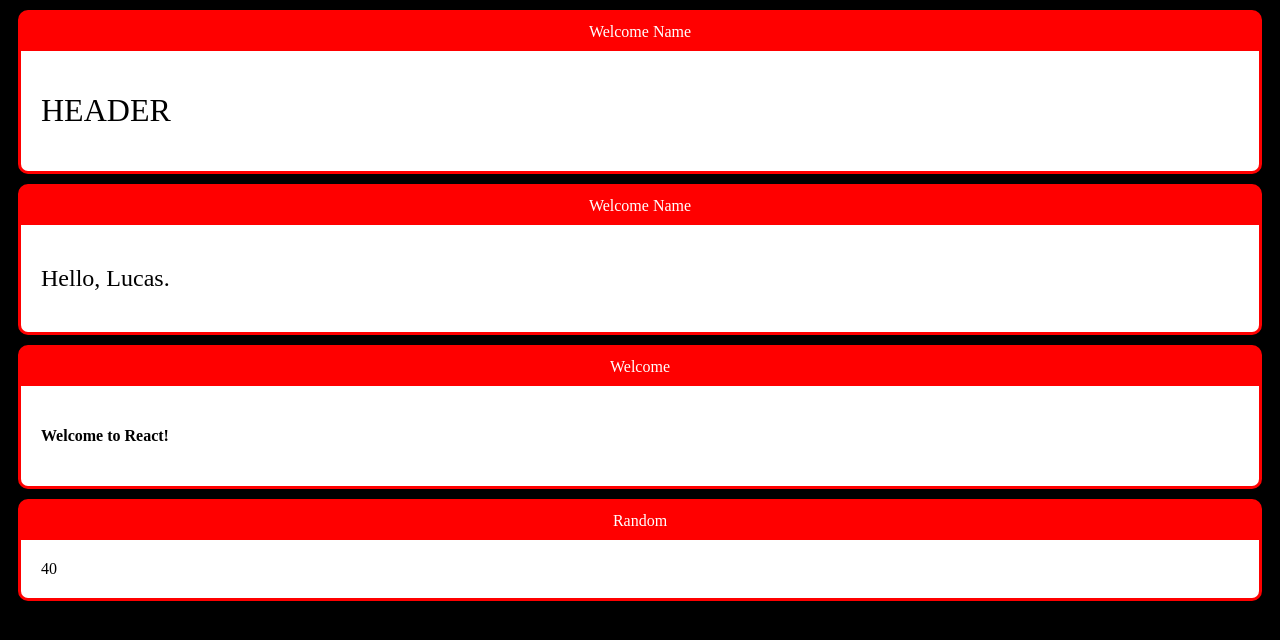
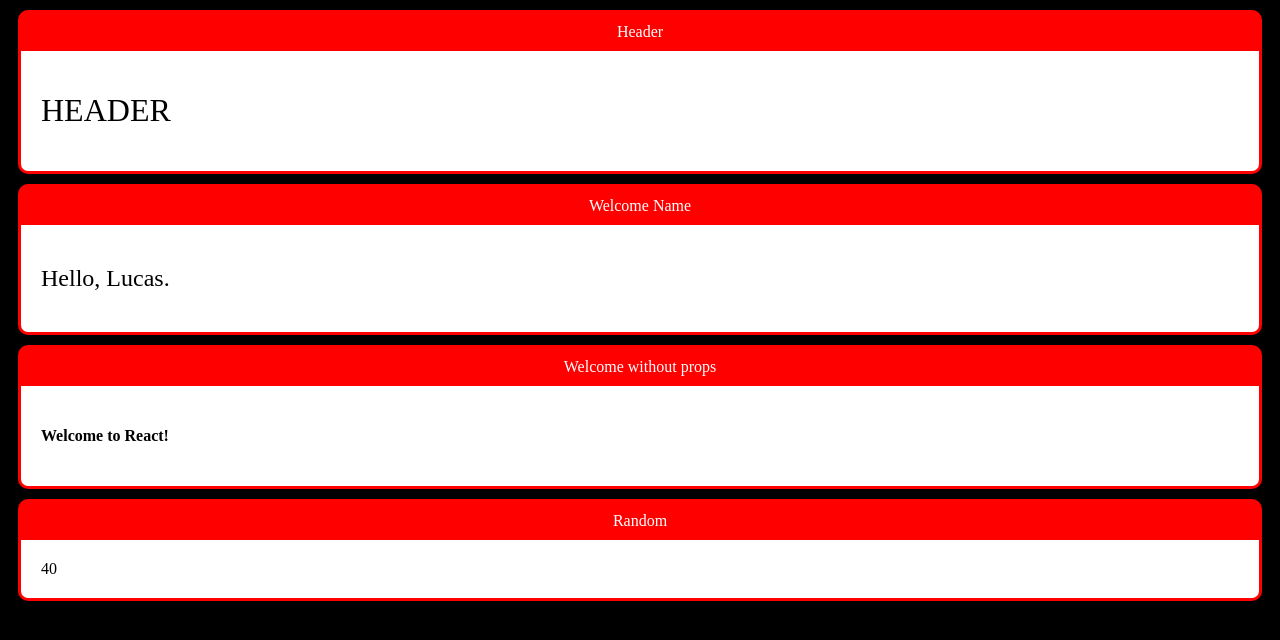
Before and after one commit to lucasfalm/react-training, a React (Create React App) app in the folder react-trainning/: page / in a window 1280 px wide. Shown: the top 640 px of the page. Built offline with nearby package versions, Linux system fonts and the light colour scheme.

Commit message:
fix title of card components

```diff
--- a/react-trainning/src/App.jsx
+++ b/react-trainning/src/App.jsx
@@ -8,7 +8,7 @@ import Card from './components/layout/Card'
 // simpliest way to write an arrow function
 export default _ => // _ with 1 ignored param, could be (), or (props)
         <div id="App">
-            <Card title="Welcome Name">
+            <Card title="Header">
                 <Header />
             </Card>
 
@@ -16,7 +16,7 @@ export default _ => // _ with 1 ignored param, could be (), or (props)
                 <Subheader name="Lucas" />
             </Card>
 
-            <Card title="Welcome">
+            <Card title="Welcome without props">
                 <Welcome />
             </Card>
 
```
